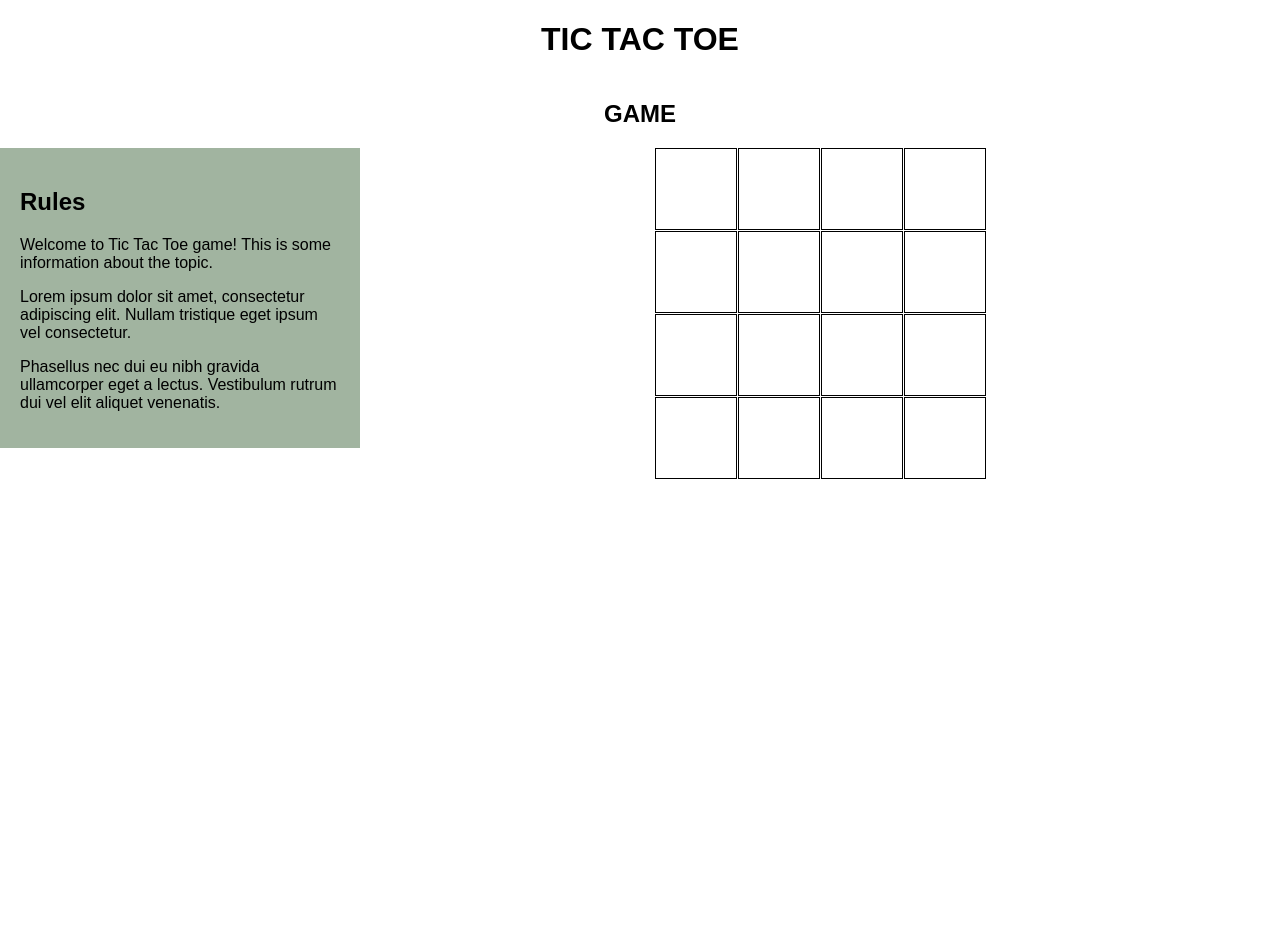
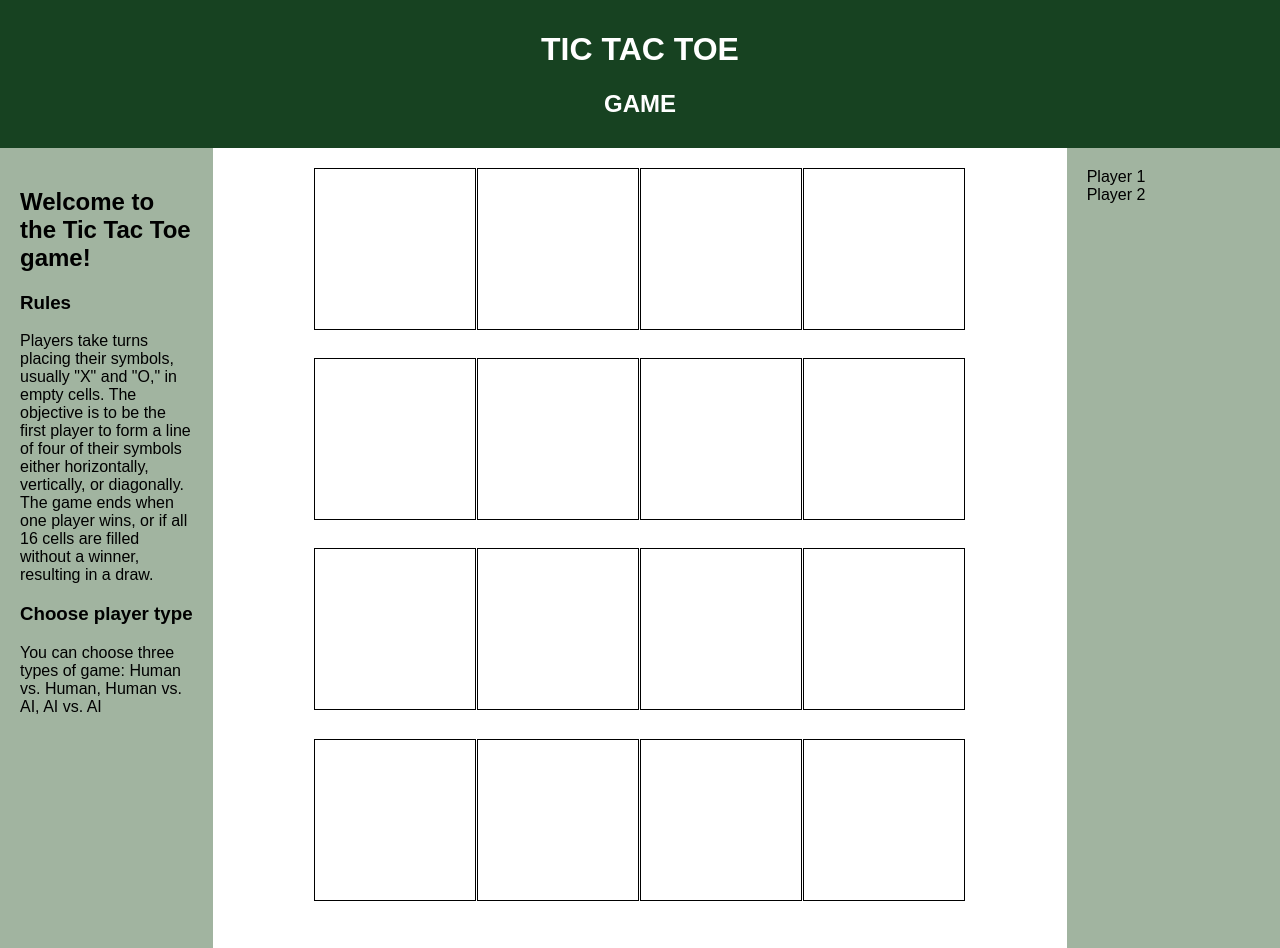
Before and after one commit to MildaBar/Tic-Tac-Toe-web-page, a plain HTML site: page index.html in a window 1280 px wide. Before the commit the page ends 800 px from the top, so only its background shows below. Drawn offline with Linux system fonts and the light colour scheme.

Commit message:
layout of page, script.js file

```diff
--- a/index.html
+++ b/index.html
@@ -4,6 +4,7 @@
     <meta charset="UTF-8" />
     <meta name="viewport" content="width=device-width, initial-scale=1.0" />
     <title>Tic Tac Toe</title>
+    <link rel="icon" type="image/png" href="./icons/page-icon/page-icon.png" />
     <link rel="stylesheet" href="style.css" />
   </head>
   <body>
@@ -14,21 +15,28 @@
         <h2>GAME</h2>
       </div>
     </header>
-    <div class="sidebar">
-      <h2>Rules</h2>
+
+    <div class="main-content">
+      <!-- LEFT SIDEBAR -->
+      <div class="left-sidebar">
+        <h2>Welcome to the Tic Tac Toe game!</h2>
+        <h3>Rules</h3>
         <p>
-        Welcome to Tic Tac Toe game! This is some information about the topic.
+          Players take turns placing their symbols, usually "X" and "O," in
+          empty cells. The objective is to be the first player to form a line of
+          four of their symbols either horizontally, vertically, or diagonally.
+          The game ends when one player wins, or if all 16 cells are filled
+          without a winner, resulting in a draw.
         </p>
+        <h3>Choose player type</h3>
         <p>
-        Lorem ipsum dolor sit amet, consectetur adipiscing elit. Nullam
-        tristique eget ipsum vel consectetur.
-      </p>
-      <p>
-        Phasellus nec dui eu nibh gravida ullamcorper eget a lectus. Vestibulum
-        rutrum dui vel elit aliquet venenatis.
+          You can choose three types of game: Human vs. Human, Human vs. AI, AI
+          vs. AI
         </p>
       </div>
-    <div class="main-content">
+
+      <!-- GAME GRID -->
+      <div class="game">
         <div class="grid-container">
           <div class="grid-item"></div>
           <div class="grid-item"></div>
@@ -48,5 +56,15 @@
           <div class="grid-item"></div>
         </div>
       </div>
+
+      <!-- RIGHT SIDEBAR -->
+      <div class="right-sidebar">
+        <div id="player-type">
+          <div>Player 1</div>
+          <div>Player 2</div>
+        </div>
+      </div>
+    </div>
+    <script src="script.js"></script>
   </body>
 </html>
--- a/style.css
+++ b/style.css
@@ -4,36 +4,48 @@ body {
   font-family: Arial, sans-serif;
 }
 
+/* HEADER */
+header {
+  background-color: rgb(23, 66, 33);
+  color: white;
+  text-align: center;
+  padding: 10px;
+}
+
 .main-content {
   display: grid;
-  justify-items: center;
+  grid-template-columns: 1fr 4fr 1fr; /* Left Sidebar - Game Grid - Right Sidebar */
+  min-height: 100vh;
 }
 
-/* sidebar */
-.sidebar {
+/* SIDEBARS */
+.left-sidebar {
   background-color: #a1b4a0;
-  float: left;
-  width: 25%;
-  height: 100%;
   padding: 20px;
 }
 
-#game-title {
+.right-sidebar {
+  background-color: #a1b4a0;
+  padding: 20px;
+}
+
+/* GAME */
+.game {
   display: grid;
   justify-items: center;
+  padding: 20px;
 }
 
-/* game grid */
 .grid-container {
   display: grid;
   grid-template-columns: repeat(4, 1fr);
   grid-gap: 1px;
 }
+
 .grid-item {
-  border: 1px solid #ccc;
-  padding: 10px;
+  border: 1px solid rgb(0, 0, 0);
+  padding: 50px;
   text-align: center;
-  border: 1px solid black;
   width: 60px;
   height: 60px;
 }
```
Also changed, not shown: icons/page-icon/page-icon.png (added), script.js (added). Lines whose indentation alone changed are shown as unchanged.
